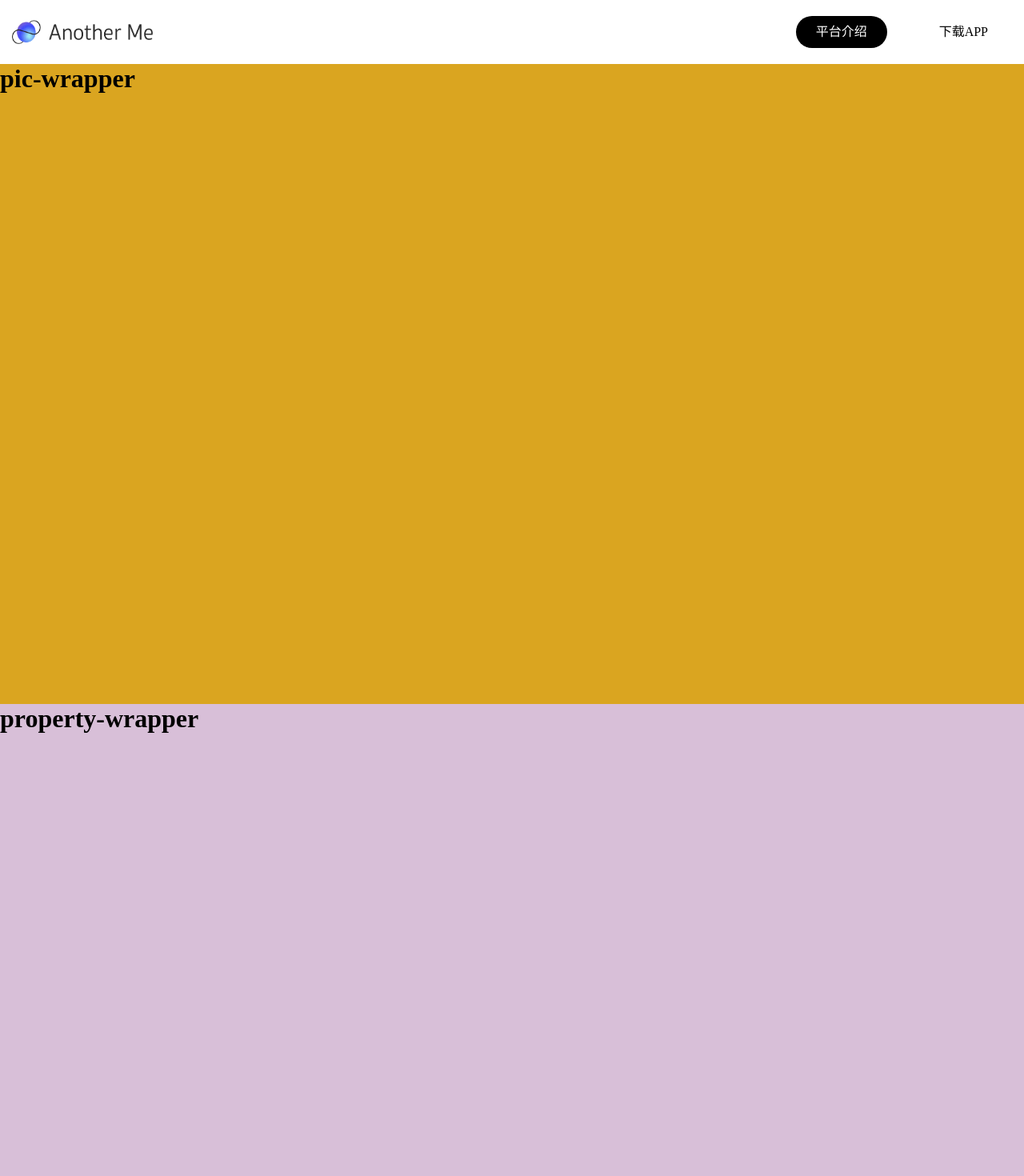
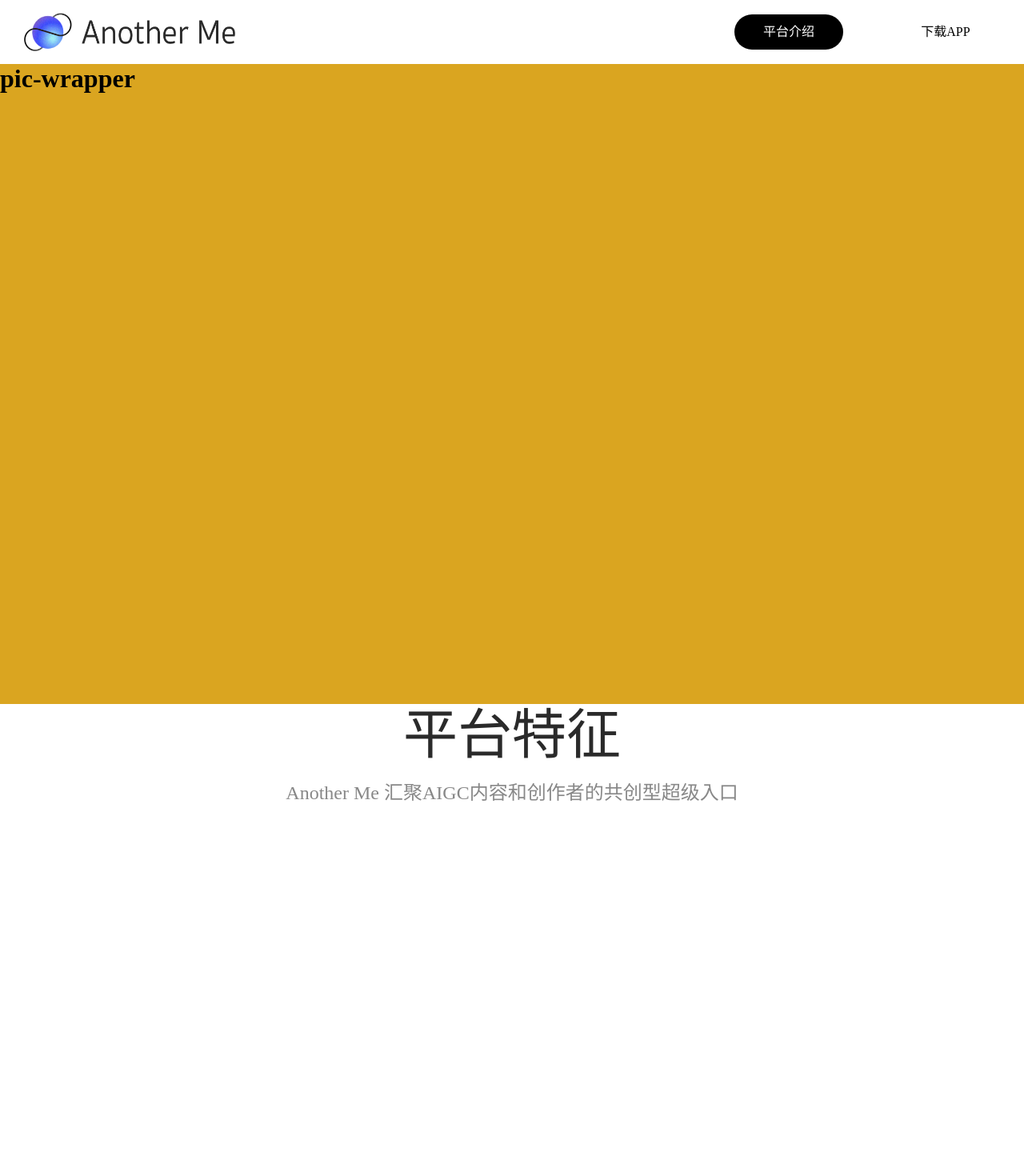
Before and after one commit to jarryyou/home-page, a Vue app: page /home in a window 1280 px wide. Shown: the top 1470 px of the page at 80% size. Built offline with nearby package versions, Linux system fonts and the light colour scheme; the HTML template or start-up script is replaced by a standard one.

Commit message:
feat: 1.header右侧按钮跳转事件及右侧按钮高亮颜色调整;

```diff
--- a/src/views/header/index.vue
+++ b/src/views/header/index.vue
@@ -1,8 +1,8 @@
 <template>
   <header class="header">
     <div class="logo">
-      <img class="logo-main" src="@/assets/images/logo.png" width="36" height="30" alt="logo" />
-      <img class="another-me" src="@/assets/images/Another_Me.png" width="130" height="20" alt="Another_Me">
+      <img class="logo-main" src="@/assets/images/logo.png" width="60px" height="48px" alt="logo" />
+      <img class="another-me" src="@/assets/images/Another_Me.png" width="192px" height="30px" alt="Another_Me">
     </div>
     <ul class="links">
       <li
@@ -47,12 +47,13 @@ const go = (o: LinkItem) => {
   align-items: center;
 
   .logo {
-    margin-left: 15px;
+    margin-left: 30px;
     display: flex;
+    flex-shrink: 0;
     align-items: center;
     height: 50px;
     .another-me {
-      margin-left: 10px;
+      margin-left: 12px;
     }
   }
 
@@ -61,14 +62,16 @@ const go = (o: LinkItem) => {
     display: flex;
 
     .link-item {
+      width: 86px;
       padding: 2px 25px;
-      height: 36px;
+      height: 40px;
       background-color: #ffffff;
-      border-radius: 20px;
-      margin: 0 20px;
+      border-radius: 22px;
+      margin: 0 30px;
       color: black;
       display: flex;
       align-items: center;
+      justify-content: center;
       cursor: pointer;
     }
 
--- a/src/views/home/component/properties/index.vue
+++ b/src/views/home/component/properties/index.vue
@@ -1,15 +1,39 @@
 <template>
-  <section class="wrapper">
-    <h1>property-wrapper</h1>
+  <section class="porperty-wrapper">
+    <div class="wrapper-title">
+      <p class="title-main">平台特征</p>
+      <p class="title-description">Another Me 汇聚AIGC内容和创作者的共创型超级入口</p>
+    </div>
   </section>
 </template>
 <script lang="ts" setup>
 
 </script>
 <style lang="scss" scoped>
-.wrapper {
+.porperty-wrapper {
   height: 100vh;
   width: 100%;
-  background-color: thistle;
+  background-color: #ffffff;
+  .wrapper-title {
+    margin: 0 auto;
+    width: 648px;
+    height: 122px;
+    display: flex;
+    flex-direction: column;
+    align-items: center;
+
+    .title-main {
+      font-size: 68px;
+      height: 68px;
+      color: #2A2A2A;
+    }
+
+    .title-description {
+      margin-top: 30px;
+      font-size: 24px;
+      height: 24px;
+      color: #888888;
+    }
+  }
 }
 </style>
```
